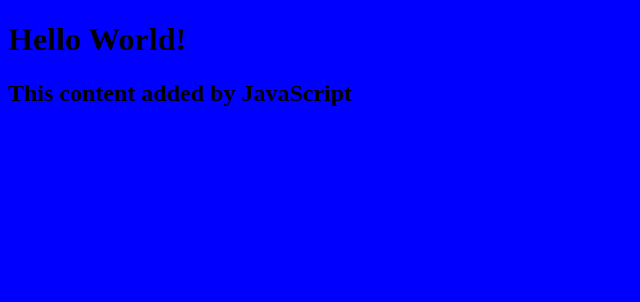
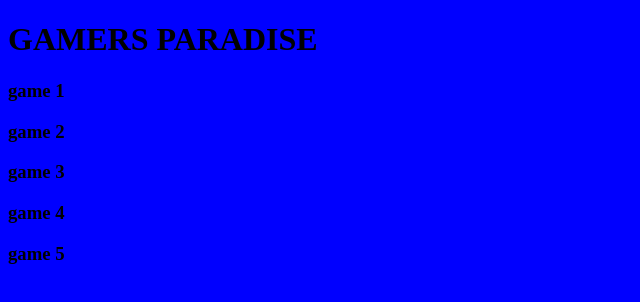
Before and after one commit to Iankibet457/myWeb, a plain HTML site: page index.html in a window 1280 px wide. Shown: the whole page, without its empty margins (0-640 px from the left). Drawn offline with Linux system fonts and the light colour scheme.

Commit message:
Add Html and Css attributes

```diff
--- a/index.html
+++ b/index.html
@@ -3,7 +3,16 @@
   <head><title>My Website</title>
     <link rel="stylesheet" href="style.css" />
 </head>
-  <body><h1>Hello World!</h1>
+  <body >
+    <h1>GAMERS PARADISE</h1>
     <script src="script.js"></script>
+    <div>
+        <h3 id="gta5">game 1</h3>
+        <h3 id="fifa23">game 2</h3>
+        <h3 id="nba23">game 3</h3>
+        <h3 id="cod">game 4</h3>
+        <h3 id="fortnite">game 5</h3>
+    </div>
+
 </body>
 </html>
--- a/script.js
+++ b/script.js
@@ -1,3 +1,3 @@
-const h2 = document.createElement("h2");
-h2.textContent = "This content added by JavaScript";
-document.querySelector("body").appendChild(h2);
+// const h2 = document.createElement("h2");
+// h2.textContent = "This content added by JavaScript";
+// document.querySelector("body").appendChild(h2);
```
